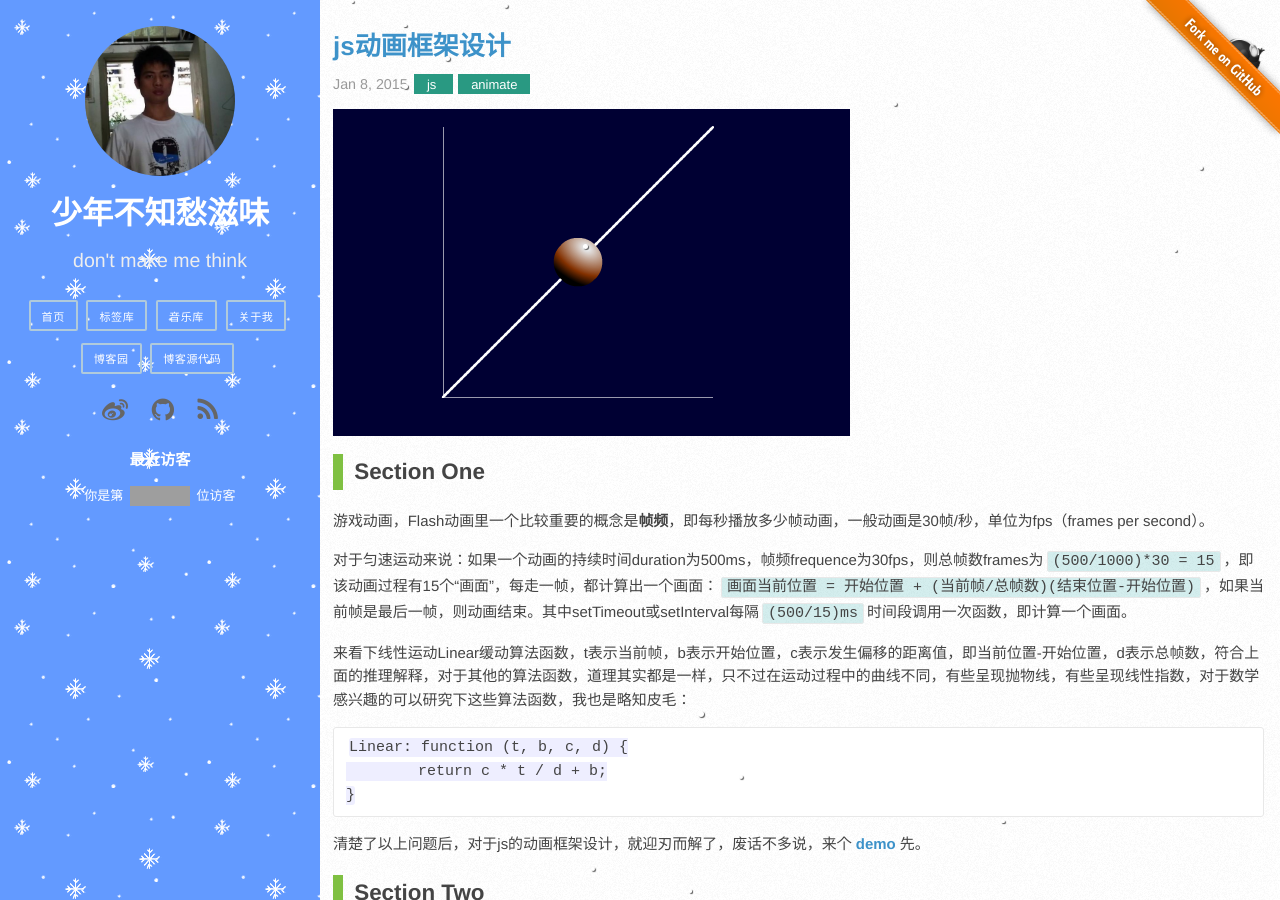
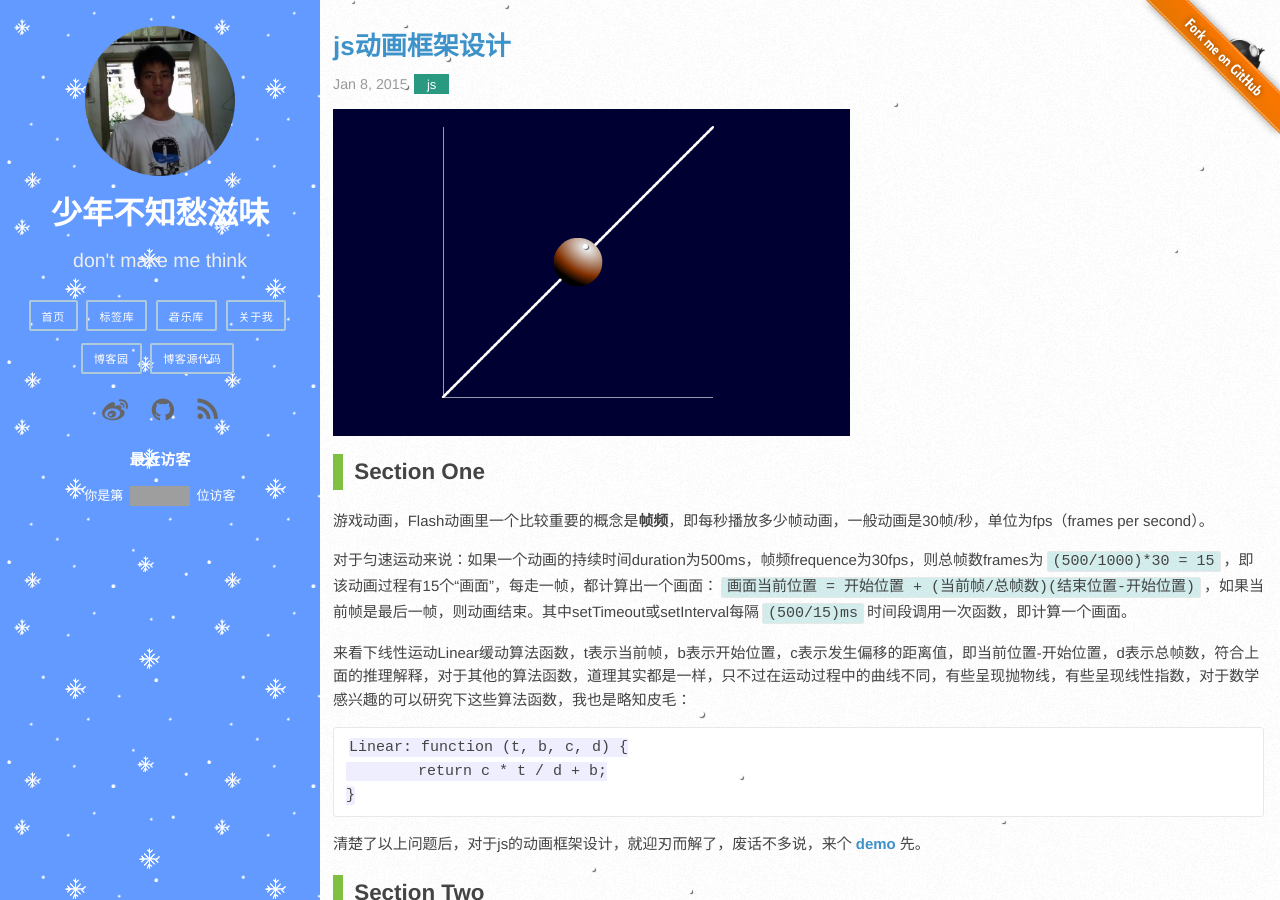
Before and after one commit to hcy2367/hcy2367.github.io, a Jekyll site: the page built from _posts/2015-1-8-js-anim.md, in a window 1280 px wide and 900 px high. Built offline with Jekyll 4.4.1, drawn with Linux system fonts in a browser that asks for light colours; comment, search, counter and statistics services are not loaded; grey boxes are pictures that could not be loaded.

Commit message:
修改文章

```diff
--- a/_posts/2015-1-8-js-anim.md
+++ b/_posts/2015-1-8-js-anim.md
@@ -1,11 +1,11 @@
 ---
 layout: post
 title: 'js动画框架设计'
-# categories: ['js', 'animate']
+# categories: ['js']
 description: '当你不再依赖JQuery时，当你已经厌倦了引入js类库实现一些动画效果的方式，当你想实现一个简单而实用的动画框架......下面介绍下愚人设计的动画框架：支持<strong>动画缓动算法函数</strong>，如Linear、Cubic、Back、Bounce，支持改变<strong>高度，宽度，透明度，边框，外边距</strong>的基本动画，支持动画的回调函数，如<strong>开始、暂停、完成</strong>的callback等。'
 avatarimg: '/assets/images/songbird.png'
 showimg: '/assets/images/easing-anim.png'
-tags: ['js', 'animate']
+tags: ['js']
 ---
 
 ## Section One
```
